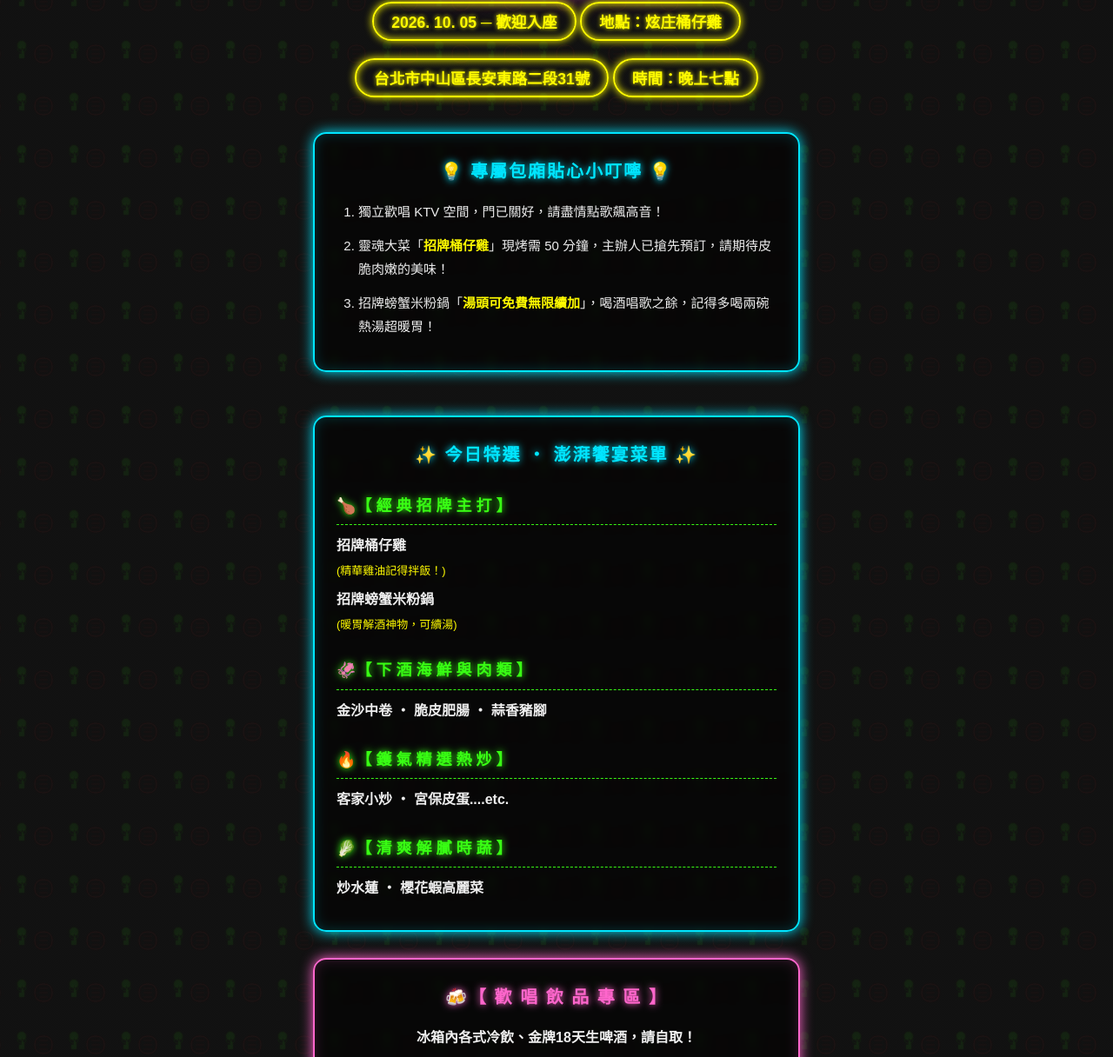
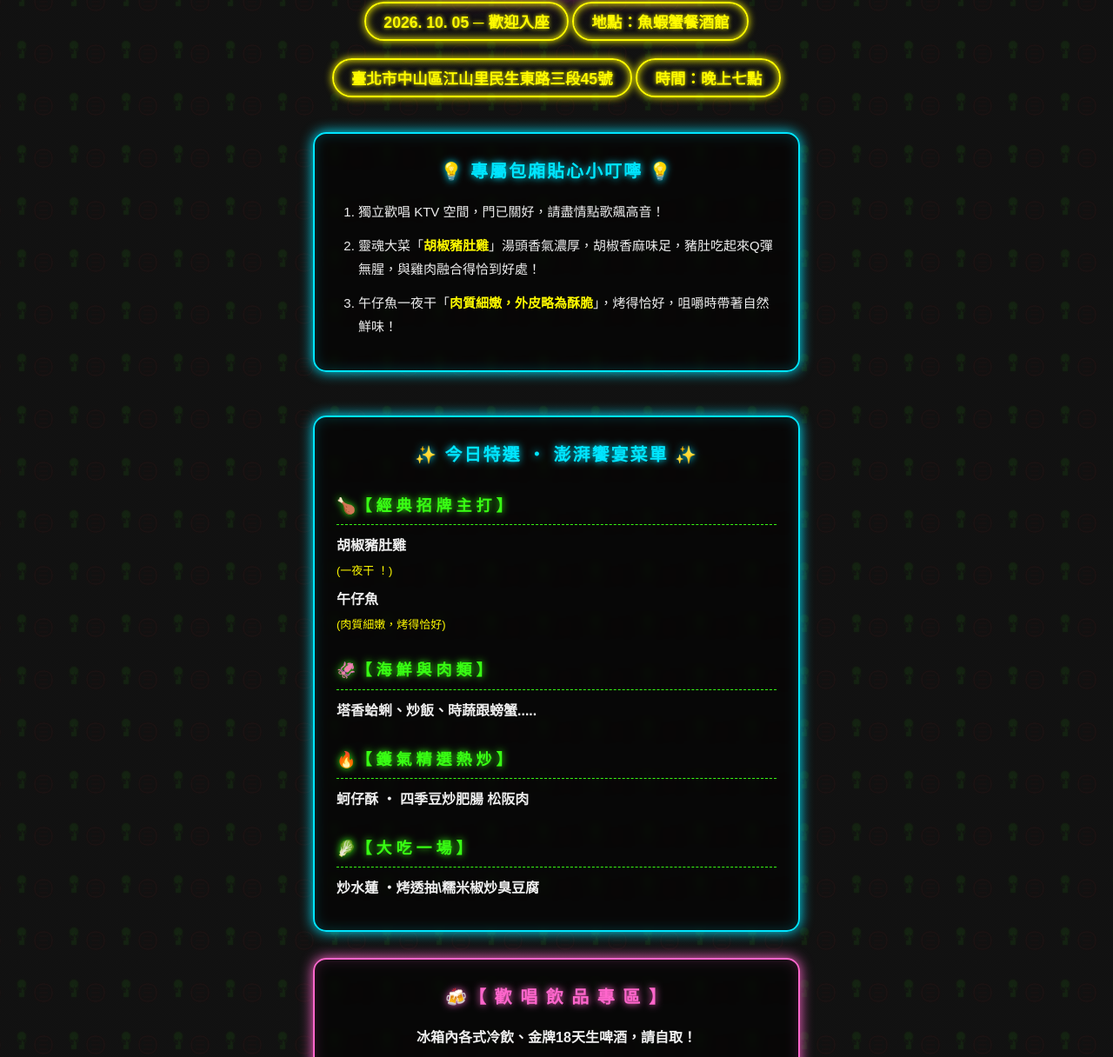
Before and after one commit to sy449449/baminton-feast2026, a plain HTML site: page index.html in a window 1280 px wide. Shown: the part 138-1354 px from the top of the page at 87% size. Drawn offline with Linux system fonts and the light colour scheme.

Commit message:
Update index.html
改餐廳

```diff
--- a/index.html
+++ b/index.html
@@ -3,7 +3,7 @@
 <head>
 <meta charset="UTF-8">
 <meta name="viewport" content="width=device-width, initial-scale=1.0">
-<title>炫庄解憂飆歌爽吃團 - 數位海報</title>
+<title>魚蝦蟹解憂飆歌爽吃團 -2026羽肉同行中秋慶</title>
 <style>
     :root {
         --bg-color: #111111;
@@ -163,10 +163,10 @@
 
     <!-- 標題與時間 -->
     <header>
-        <h1>🍻 羽肉同行週一不憂鬱！<br>炫庄解憂飆歌爽吃團 🎤</h1>
+        <h1>🍻 羽肉同行週一不憂鬱！<br>魚蝦蟹解憂飆歌爽吃團 🎤</h1>
         <div class="date-badge">2026. 10. 05 ─ 歡迎入座</div>
-        <div class="date-badge">地點：炫庄桶仔雞</div>
-        <div class="date-badge">台北市中山區長安東路二段31號</div>
+        <div class="date-badge">地點：魚蝦蟹餐酒館</div>
+        <div class="date-badge">臺北市中山區江山里民生東路三段45號</div>
         <div class="date-badge">時間：晚上七點</div>
     </header>
 
@@ -175,8 +175,8 @@
         <h2 class="blue-glow">💡 專屬包廂貼心小叮嚀 💡</h2>
         <ol>
             <li>獨立歡唱 KTV 空間，門已關好，請盡情點歌飆高音！</li>
-            <li>靈魂大菜「<span class="highlight">招牌桶仔雞</span>」現烤需 50 分鐘，主辦人已搶先預訂，請期待皮脆肉嫩的美味！</li>
-            <li>招牌螃蟹米粉鍋「<span class="highlight">湯頭可免費無限續加</span>」，喝酒唱歌之餘，記得多喝兩碗熱湯超暖胃！</li>
+            <li>靈魂大菜「<span class="highlight">胡椒豬肚雞</span>」湯頭香氣濃厚，胡椒香麻味足，豬肚吃起來Q彈無腥，與雞肉融合得恰到好處！</li>
+            <li>午仔魚一夜干「<span class="highlight">肉質細嫩，外皮略為酥脆</span>」，烤得恰好，咀嚼時帶著自然鮮味！</li>
         </ol>
     </section>
 
@@ -186,22 +186,22 @@
 
         <div class="menu-category">🍗【 經 典 招 牌 主 打 】</div>
         <div class="menu-item">
-            招牌桶仔雞
-            <span class="menu-note">(精華雞油記得拌飯！)</span>
+            胡椒豬肚雞
+            <span class="menu-note">(一夜干 ！)</span>
         </div>
         <div class="menu-item">
-            招牌螃蟹米粉鍋
-            <span class="menu-note">(暖胃解酒神物，可續湯)</span>
+            午仔魚
+            <span class="menu-note">(肉質細嫩，烤得恰好)</span>
         </div>
 
-        <div class="menu-category">🦑【 下 酒 海 鮮 與 肉 類 】</div>
-        <div class="menu-item">金沙中卷 ‧ 脆皮肥腸 ‧ 蒜香豬腳</div>
+        <div class="menu-category">🦑【 海 鮮 與 肉 類 】</div>
+        <div class="menu-item">塔香蛤蜊、炒飯、時蔬跟螃蟹.....</div>
 
         <div class="menu-category">🔥【 鑊 氣 精 選 熱 炒 】</div>
-        <div class="menu-item">客家小炒 ‧ 宮保皮蛋....etc.</div>
+        <div class="menu-item">蚵仔酥 ‧ 四季豆炒肥腸 松阪肉</div>
 
-        <div class="menu-category">🥬【 清 爽 解 膩 時 蔬 】</div>
-        <div class="menu-item">炒水蓮 ‧ 櫻花蝦高麗菜</div>
+        <div class="menu-category">🥬【 大 吃 一 場 】</div>
+        <div class="menu-item">炒水蓮 ‧烤透抽\糯米椒炒臭豆腐</div>
     </section>
 
     <!-- 飲品專區 (粉色強調框) -->
```
